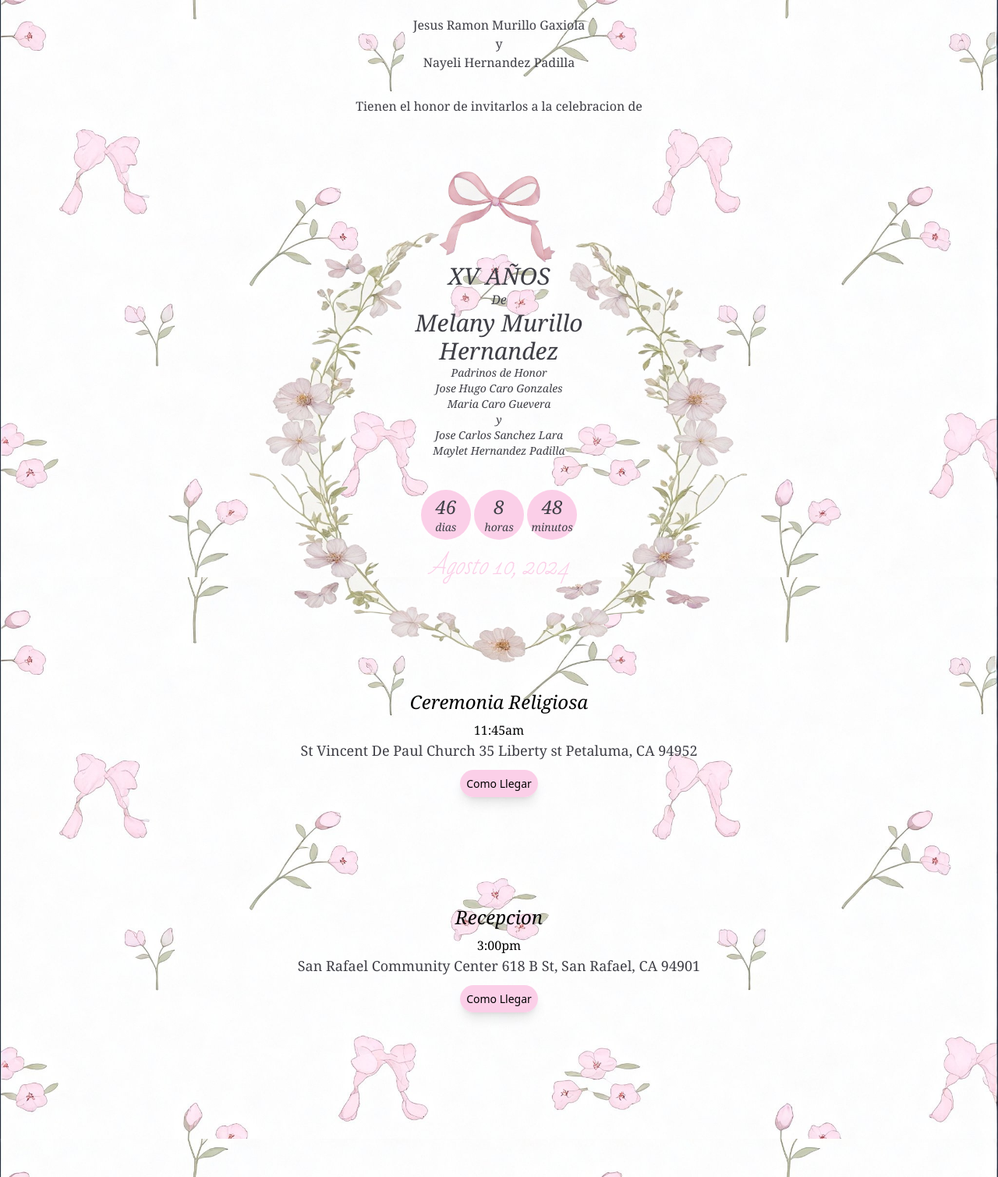
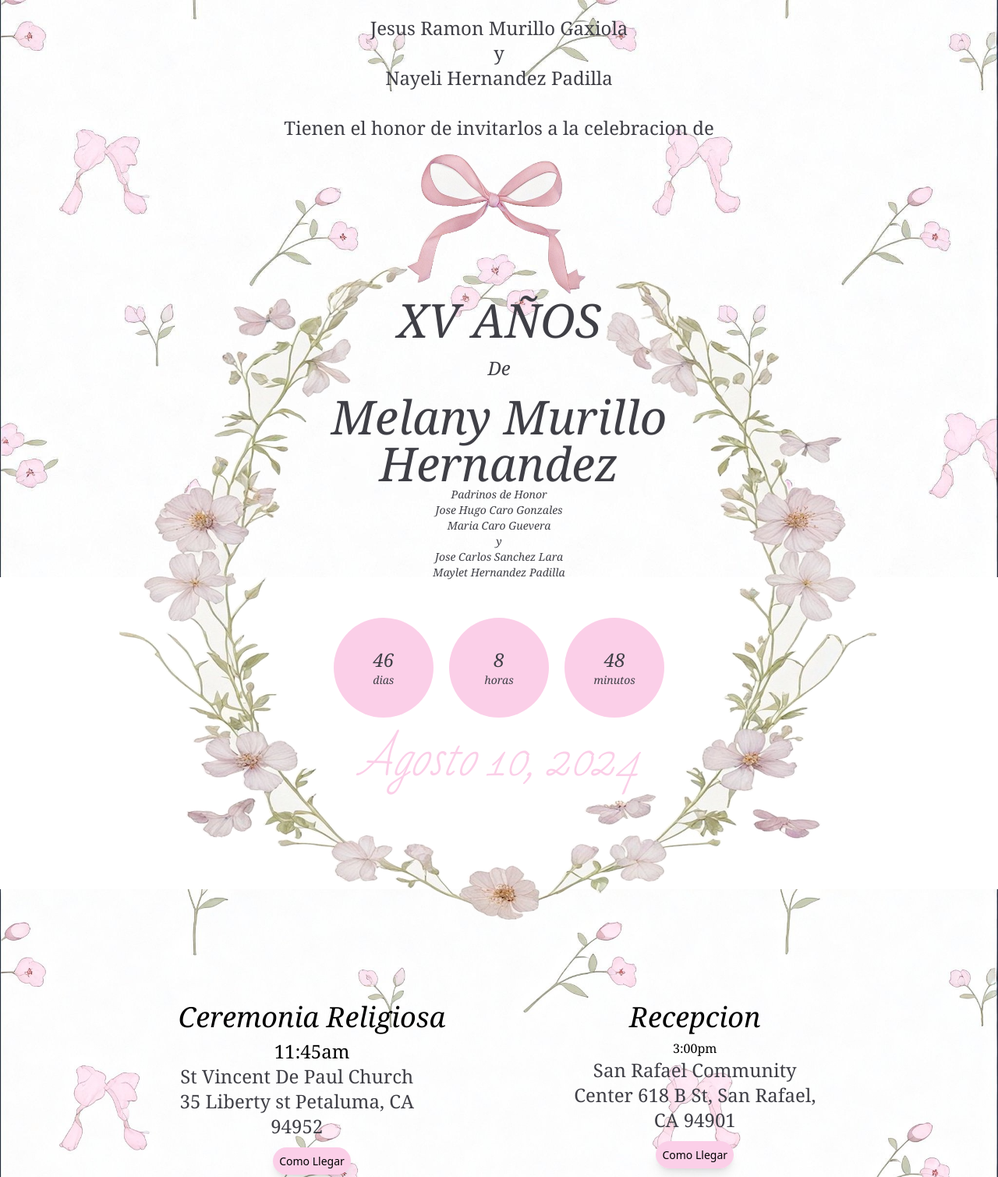
Before and after one commit to oscvrhrr/melany, a website: page index.html in a window 1280 px wide. Shown: the part 60-1569 px from the top of the page at 78% size. Drawn offline with Linux system fonts and the light colour scheme; a web font is replaced by a local one.

Commit message:
added links

```diff
--- a/index.html
+++ b/index.html
@@ -4,86 +4,89 @@
     <meta charset="UTF-8" />
     <meta name="viewport" content="width=device-width, initial-scale=1.0" />
     <link rel="stylesheet" href="./dist/styles.css" />
-    <title>XV Melany</title>
+    <title>XV Melany | Invitacion</title>
   </head>
   <body" class="font-serif">
-    <section class="bg-background-hero bg-cover w-full h-screen">
-        <div class="text-zinc-700 text-center pt-20 pb-8 text-base">
+    <section class="bg-background-hero bg-cover w-full h-screen lg:bg-edited-hero">
+        <div class="text-zinc-700 text-center pt-20 pb-8 text-base lg:text-2xl">
             <p>Jesus Ramon Murillo Gaxiola</p>
             <p>y</p>
             <p>Nayeli Hernandez Padilla</p>
         </div>
-        <p class="text-zinc-700 text-center text-base">Tienen el honor de invitarlos a la celebracion de</p>
+        <p class="text-zinc-700 text-center text-base lg:text-2xl">Tienen el honor de invitarlos a la celebracion de</p>
         <div class="relative">
 
-            <div class="absolute top-[8rem] left-1/2 transform -translate-x-1/2 -translate-y-1/2">
-                <img class="w-52 h-52" src="./dist/assets/bow.png" alt="">
+            <div class="absolute top-[8rem] lg:top-[6.5rem] left-1/2 transform -translate-x-1/2 -translate-y-1/2">
+                <img class="w-52 h-52 lg:w-[20rem] lg:h-[20rem] " src="./dist/assets/bow.png" alt="">
             </div>
 
-            <img class="pt-32 h-[45rem] relative m-auto" src="./dist/assets/decor-com.png" alt=""
+            <img class="pt-32 h-[45rem] relative m-auto lg:h-[initial]  " src="./dist/assets/decor-com.png" alt=""
             />
-            <div class="absolute text-zinc-700 w-[15rem] top-[24.5rem] left-1/2 transform -translate-x-1/2 -translate-y-1/2 font-serif italic ">
-                <h1 class="text-center text-3xl sha">XV AÑOS</h1>
-                <p class="text-center text-base sha">De</p>
-                <h2 class="text-center text-3xl sha">Melany Murillo Hernandez</h2>
+            <div class="absolute text-zinc-700 w-[15rem] lg:w-[29rem] top-[24.5rem] left-1/2 transform -translate-x-1/2 -translate-y-1/2 font-serif italic ">
+                <div class="lg:mt-[15rem]">
+                    <h1 class="text-center text-3xl lg:text-6xl ">XV AÑOS</h1>
+                    <p class="text-center text-base lg:text-2xl lg:py-4 ">De</p>
+                    <h2 class="text-center text-3xl lg:text-6xl">Melany Murillo Hernandez</h2>
                     <h3 class="text-center text-sm">Padrinos de Honor</h3>
                     <p class="text-center text-sm">Jose Hugo Caro Gonzales</p>
                     <p class="text-center text-sm">Maria Caro Guevera</p>
                     <p class="text-center text-sm">y</p>
                     <p class="text-center text-sm">Jose Carlos Sanchez Lara</p>
                     <p class="text-center text-sm pb-10">Maylet Hernandez Padilla</p>
+                </div>
                 <div class="flex flex-col items-center">
                     <div>
                         <!-- <span id="days" class="bg-pink-200 w-[4rem] h-[4rem] inline-flex rounded-full justify-center items-center text-2xl">00</span> -->
-                        <div class="bg-pink-200 w-[4rem] h-[4rem] inline-flex rounded-full justify-center items-center text-2xl flex-col">
+                        <div class="bg-pink-200 w-[4rem] h-[4rem] inline-flex rounded-full justify-center items-center text-2xl flex-col lg:w-[8rem] lg:h-[8rem] lg:m-2 ">
                             <span id="days">00</span>
                             <span class="text-sm">dias</span>
                         </div>
-                        <div class="bg-pink-200 w-[4rem] h-[4rem] inline-flex rounded-full justify-center items-center text-2xl flex-col">
+                        <div class="bg-pink-200 w-[4rem] h-[4rem] inline-flex rounded-full justify-center items-center text-2xl flex-col lg:w-[8rem] lg:h-[8rem] lg:m-2">
                             <span id="hours">00</span>
                             <span class="text-sm">horas</span>
                         </div>
-                        <div class="bg-pink-200 w-[4rem] h-[4rem] inline-flex rounded-full justify-center items-center text-2xl flex-col">
+                        <div class="bg-pink-200 w-[4rem] h-[4rem] inline-flex rounded-full justify-center items-center text-2xl flex-col lg:w-[8rem] lg:h-[8rem] lg:m-2">
                             <span id="minutes">00</span>
                             <span class="text-sm">minutos</span>
                         </div>
                     </div>
-                    <h3 class="text-pink-200 text-center text-3xl font-mono pt-4">Agosto 10, 2024</h3>
+                    <h3 class="text-pink-200 text-center text-3xl font-mono pt-4 lg:text-6xl">Agosto 10, 2024</h3>
                 </div>
             </div>
         </div>
     </section>
-    <section class="bg-background-hero bg-cover w-full h-[45rem]">
+    <section class="bg-background-hero bg-cover w-full h-[45rem] lg:flex lg:mt-[25rem] lg:h-[35rem] lg:justify-center">
         <div class="px-20 text-center  py-36">
-            <h3 class="text-2xl pb-2 italic">Ceremonia Religiosa</h3>
-            <p>11:45am</p>
-            <p class="text-lg text-zinc-700 pb-4">
+            <h3 class="text-2xl pb-2 italic lg:text-4xl">Ceremonia Religiosa</h3>
+            <p class="lg:text-2xl">11:45am</p>
+            <p class="text-lg text-zinc-700 pb-4 lg:w-[19rem] lg:text-2xl ">
                 St Vincent De Paul Church
                 35 Liberty st Petaluma, CA 94952
             </p>
-            <a class="bg-pink-200 rounded-full p-2 mt-4 shadow-lg font-sans text-sm" href="http://maps.apple.com/?q=38.232570, -122.642926" target="_blank">Como Llegar</a>
+            <a class="bg-pink-200 rounded-full p-2 mt-4 shadow-lg font-sans text-sm hover:bg-pink-300 " href="http://maps.apple.com/?q=38.232570, -122.642926" target="_blank">Como Llegar</a>
         </div>
-        <div class="px-20 text-center pb-36">
-            <h3 class="text-2xl pb-2 italic">Recepcion</h3>
+        <div class="px-20 text-center lg:py-36 pb-36">
+            <h3 class="text-2xl pb-2 italic lg:text-4xl">Recepcion</h3>
             <p>3:00pm</p>
-            <p class="text-lg text-zinc-700 pb-4">
+            <p class="text-lg text-zinc-700 pb-4 lg:w-[20rem] lg:text-2xl">
                 San Rafael Community Center 618 B St,
                 San Rafael, CA 94901
             </p>
-            <a class="bg-pink-200 rounded-full p-2 mt-4 shadow-lg font-sans text-sm " href="http://maps.apple.com/?q=37.969506,  -122.529295" target="_blank">Como Llegar</a>
+            <a class="bg-pink-200 rounded-full p-2 mt-4 shadow-lg font-sans text-sm hover:bg-pink-300 " href="http://maps.apple.com/?q=37.969506,  -122.529295" target="_blank">Como Llegar</a>
         </div>
 
     </section>
-    <div class="bg-background-hero bg-cover w-full h-[40rem] bg-top">
+    <div class="bg-background-hero bg-cover w-full h-[40rem] bg-top lg:h-screen ">
         <div class="text-center py-28 pb-32">
-            <h3 class="text-2xl pb-2 italic">Codigo De Vestimenta</h3>
+            <h3 class="text-2xl pb-2 italic lg:text-4xl">Codigo De Vestimenta</h3>
             <img class="h-[6rem] w-[6rem] m-auto" src="./dist/assets/couple.svg" alt="">
-            <p class="text-xl pt-2">Formal</p>
+            <p class="text-xl pt-2 lg:text-2xl">Formal</p>
         </div>
         <div class="text-center">
-            <h3 class="text-2xl px-14 italic pb-4">Confirmar asistencia antes de 1 de Agosto</h3>
-            <p class="text-xl">(415) 789 - 0568</p>
+            <h3 class="text-2xl px-14 italic pb-4 lg:text-4xl lg:w-[35rem] lg:m-auto">Confirmar asistencia antes de 1 de Agosto</h3>
+            <a href="sms:+(415)7890568" class="text-xl lg:text-2xl">(415) 789 - 0568</a>
         </div>
+        <p class="text-center mt-20 lg:pt-24">Designed by Melany © Developed by <a class="hover:text-pink-300 " href="https://herreraoscar.com/" target="_blank">herreraoscar.com</a> </p>
     </div>
     <script src="./app.js"></script>
   </body>
--- a/tailwind.config.js
+++ b/tailwind.config.js
@@ -11,7 +11,8 @@ module.exports = {
         'body': ['"Open Sans"'],
       },
       backgroundImage: {
-        'background-hero': "url('./assets/background-img.jpg')"
+        'background-hero': "url('./assets/background-img.jpg')",
+        'edited-hero': "url('./assets/edited.jpeg')"
       }
     },
   },
```
Also changed, not shown: dist/assets/edited.jpeg (added), dist/styles.css. Lines whose indentation alone changed are shown as unchanged.
